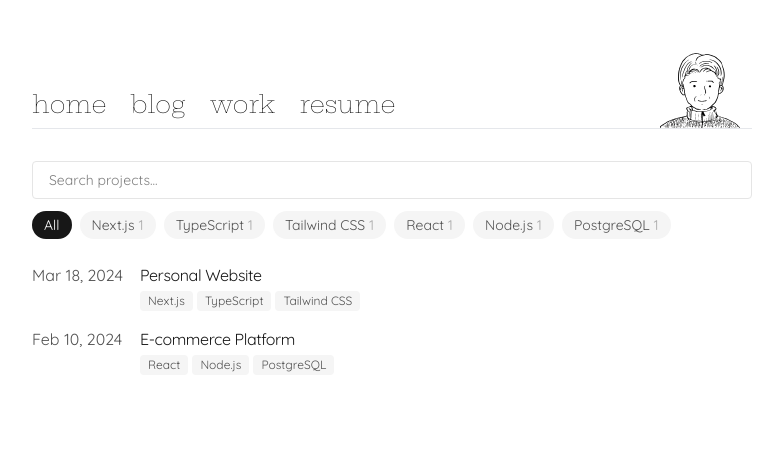
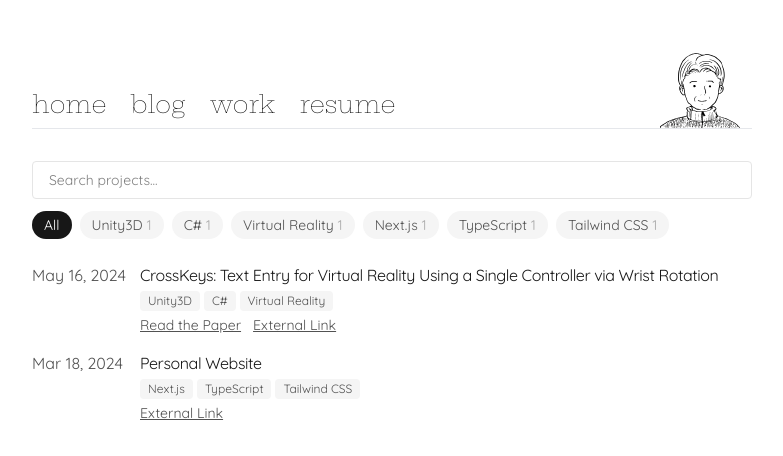
Before and after one commit to lorenz-liu/me, a Next.js app: page /work in a window 1280 px wide. Shown: the top 456 px of the page, without its empty margins (248-1031 px from the left). Built offline with nearby package versions, Linux system fonts and the light colour scheme.

Commit message:
update: pdf

```diff
--- a/app/work/[slug]/page.tsx
+++ b/app/work/[slug]/page.tsx
@@ -30,11 +30,19 @@ export default async function WorkProject({ params }: { params: Promise<{ slug:
       <div className="text-sm text-gray-500 mb-8">
         <span>{data.date}</span>
         {data.tech && <span> • {data.tech}</span>}
+        {data.pdf && (
+          <>
+            {' • '}
+            <a href={data.pdf} target="_blank" rel="noopener noreferrer" className="text-gray-600 hover:text-black">
+              Read the Paper
+            </a>
+          </>
+        )}
         {data.link && (
           <>
             {' • '}
             <a href={data.link} target="_blank" rel="noopener noreferrer" className="text-gray-600 hover:text-black">
-              View Project →
+              External Link
             </a>
           </>
         )}
--- a/app/work/page.tsx
+++ b/app/work/page.tsx
@@ -12,6 +12,7 @@ type Project = {
   tech: string;
   techArray: string[];
   link: string;
+  pdf: string;
 };
 
 function getWorkProjects(): Project[] {
@@ -36,6 +37,7 @@ function getWorkProjects(): Project[] {
         tech: techString,
         techArray,
         link: data.link || '',
+        pdf: data.pdf || '',
       };
     })
     .sort((a, b) => new Date(b.date).getTime() - new Date(a.date).getTime());
--- a/components/WorkList.tsx
+++ b/components/WorkList.tsx
@@ -11,6 +11,7 @@ type Project = {
   tech: string;
   techArray: string[];
   link: string;
+  pdf: string;
 };
 
 type WorkListProps = {
@@ -69,9 +70,9 @@ export default function WorkList({ projects, techs }: WorkListProps) {
         )}
       </div>
       {filteredProjects.map(project => (
+        <div key={project.slug} className="flex flex-col space-y-1 mb-4">
           <Link
-          key={project.slug}
-          className="flex flex-col space-y-1 mb-4"
+            className="flex flex-col space-y-1"
             href={`/work/${project.slug}`}
           >
             <div className="w-full flex flex-col md:flex-row space-x-0 md:space-x-2">
@@ -95,6 +96,34 @@ export default function WorkList({ projects, techs }: WorkListProps) {
               </div>
             </div>
           </Link>
+          {(project.pdf || project.link) && (
+            <div className="w-full flex flex-col md:flex-row space-x-0 md:space-x-2">
+              <div className="w-25 shrink-0"></div>
+              <div className="flex gap-3">
+                {project.pdf && (
+                  <a
+                    href={project.pdf}
+                    target="_blank"
+                    rel="noopener noreferrer"
+                    className="text-neutral-600 hover:text-neutral-900 text-sm underline"
+                  >
+                    Read the Paper
+                  </a>
+                )}
+                {project.link && (
+                  <a
+                    href={project.link}
+                    target="_blank"
+                    rel="noopener noreferrer"
+                    className="text-neutral-600 hover:text-neutral-900 text-sm underline"
+                  >
+                    External Link
+                  </a>
+                )}
+              </div>
+            </div>
+          )}
+        </div>
       ))}
     </div>
   );
--- /dev/null
+++ b/content/work/crosskeys.md
@@ -0,0 +1,9 @@
+---
+title: "CrossKeys: Text Entry for Virtual Reality Using a Single Controller via Wrist Rotation"
+date: "2024-05-16"
+tech: "Unity3D, C#, Virtual Reality"
+link: "https://www.tandfonline.com/doi/full/10.1080/10447318.2024.2358456"
+pdf: "/pdf/crosskeys.pdf"
+---
+
+Text entry is indispensable; notwithstanding, in virtual reality, an efficient and handy text entry method is still wanted. Therefore, we propose an innovative one-handed text entry method to achieve a faster speed, higher accuracy, and better user experience.
--- a/content/work/ecommerce-platform.md
+++ /dev/null
@@ -1,33 +0,0 @@
----
-title: "E-commerce Platform"
-date: "2024-02-10"
-tech: "React, Node.js, PostgreSQL"
-link: "https://example.com"
----
-
-# E-commerce Platform
-
-A full-stack e-commerce platform with modern features and seamless user experience.
-
-## Overview
-
-Built a complete e-commerce solution from scratch, handling everything from product browsing to checkout.
-
-## Key Features
-
-- **Product Catalog** - Browse and search products
-- **Shopping Cart** - Add/remove items with real-time updates
-- **Secure Checkout** - Payment processing integration
-- **User Accounts** - Order history and profile management
-- **Admin Dashboard** - Inventory and order management
-
-## Technologies
-
-- **Frontend**: React, Redux, Tailwind CSS
-- **Backend**: Node.js, Express
-- **Database**: PostgreSQL
-- **Payment**: Stripe API
-
-## Challenges & Solutions
-
-Implemented optimistic UI updates for better perceived performance and added comprehensive error handling for payment flows.
```
Lines whose indentation alone changed are shown as unchanged.
